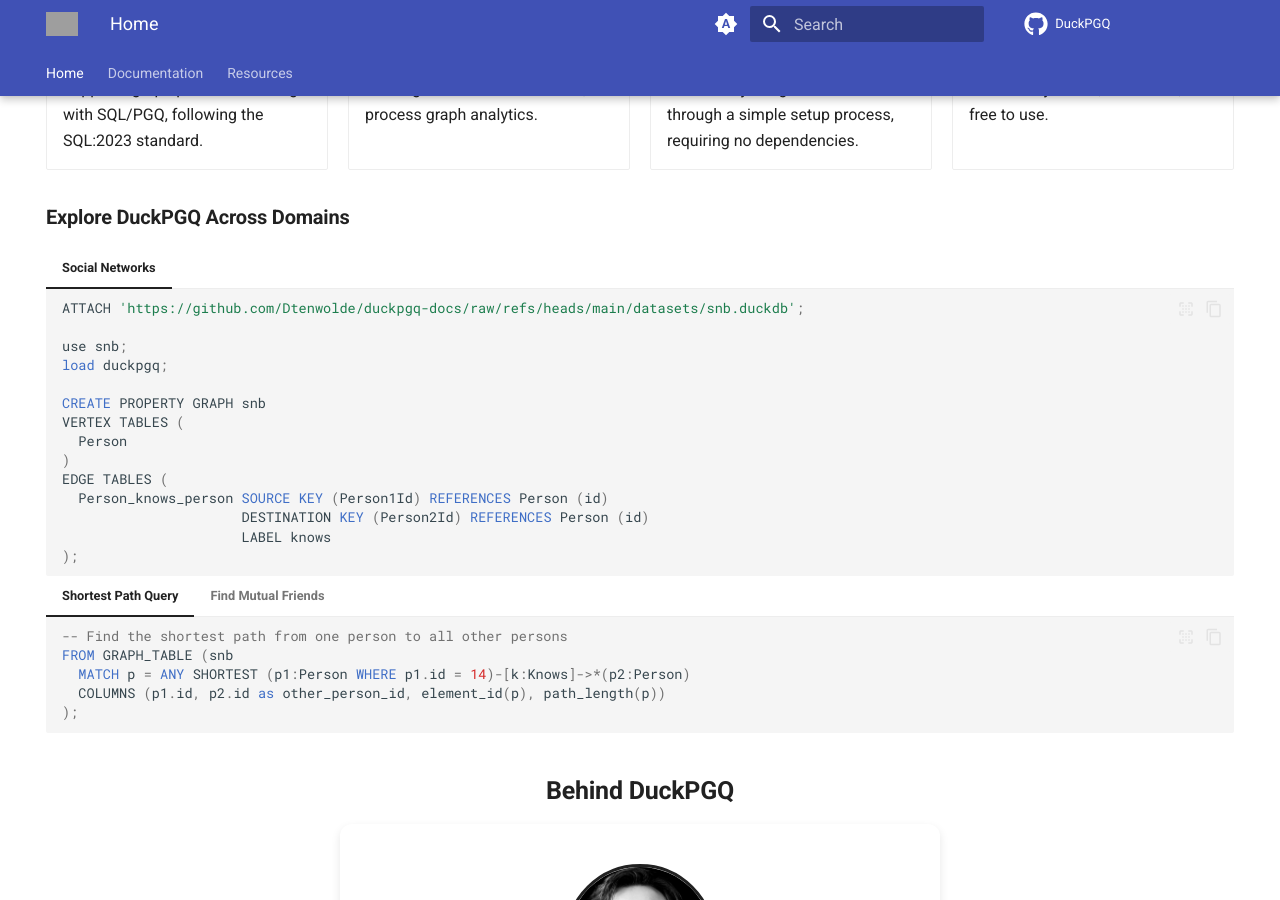
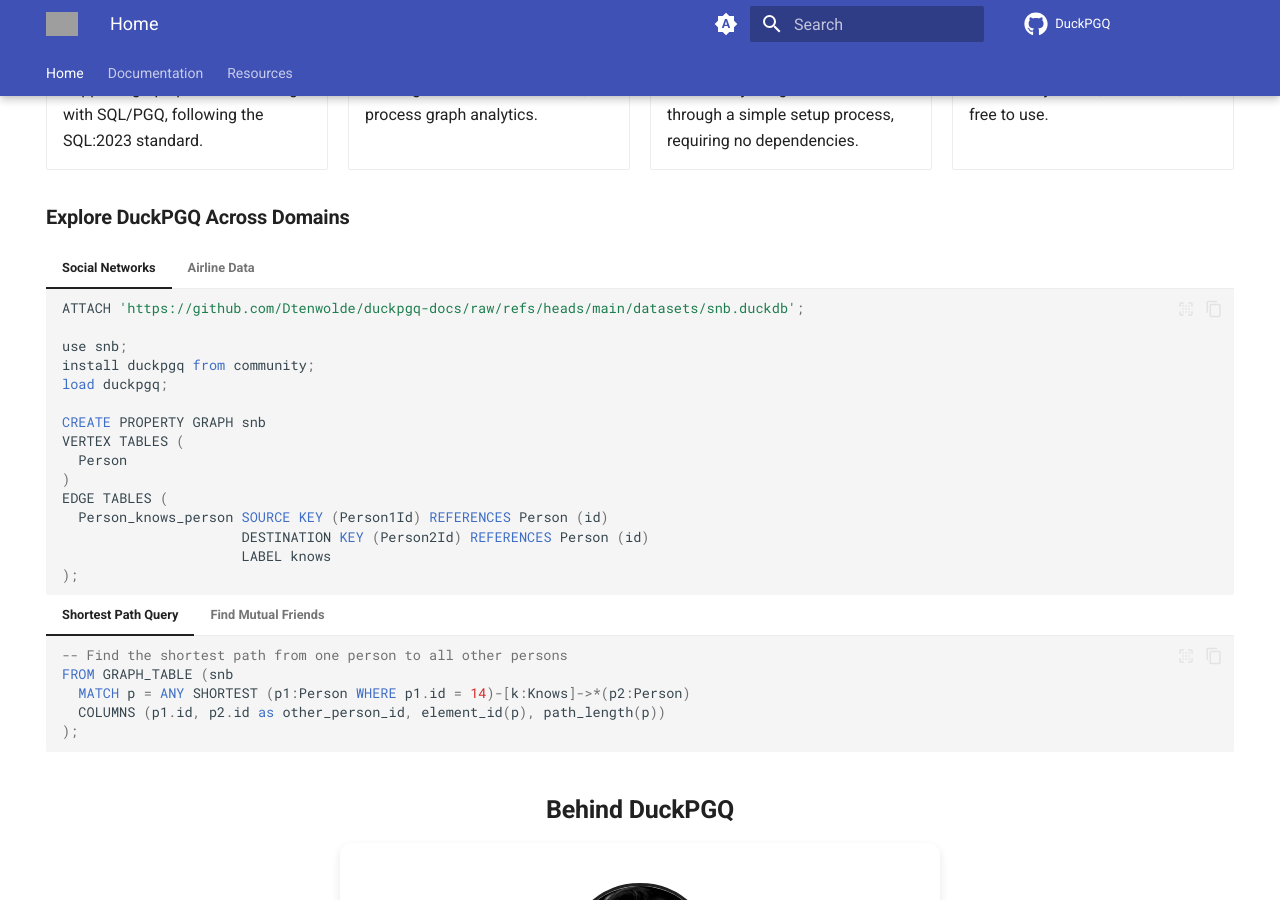
Before and after one commit to Dtenwolde/duckpgq-docs, an MkDocs documentation site: the page built from docs/index.md, in a window 1280 px wide and 900 px high, scrolled down 757 px. Built offline with MkDocs 1.6.1 and Material for MkDocs 9.7.7, drawn with Linux system fonts in a browser that asks for light colours; nearby versions of some CDN libraries; comment, search, counter and statistics services are not loaded; part of the change alters nothing that is shown; grey boxes are pictures that could not be loaded.

Commit message:
Adding airline data example

````diff
--- a/docs/index.md
+++ b/docs/index.md
@@ -76,6 +76,7 @@ hide:
     ATTACH 'https://github.com/Dtenwolde/duckpgq-docs/raw/refs/heads/main/datasets/snb.duckdb';
 
     use snb;
+    install duckpgq from community;
     load duckpgq;
 
     CREATE PROPERTY GRAPH snb
@@ -109,6 +110,54 @@ hide:
           );
           ```
 
+=== "Airline Data"
+
+    ```sql
+    ATTACH '';
+
+    use airline;
+    install duckpgq from community;
+    load duckpgq;
+
+    CREATE PROPERTY GRAPH flight_graph
+    VERTEX TABLES (
+      aircrafts_data, airports_data,
+      bookings, flights,
+      tickets, seats
+    )
+    EDGE TABLES (
+      flight_routes
+        SOURCE KEY (departure_airport) REFERENCES airports_data(airport_code)
+        DESTINATION KEY (arrival_airport) REFERENCES airports_data(airport_code),
+      ticket_flights
+        SOURCE KEY (ticket_no) REFERENCES tickets(ticket_no)
+        DESTINATION KEY (flight_id) REFERENCES flights(flight_id),
+      bookings_tickets
+        SOURCE KEY (book_ref) REFERENCES bookings(book_ref)
+        DESTINATION KEY (ticket_no) REFERENCES tickets(ticket_no),
+      boarding_passes
+        SOURCE KEY (ticket_no) REFERENCES tickets(ticket_no)
+        DESTINATION KEY (seat_no) REFERENCES seats(seat_no)
+    );
+    ```
+
+
+    === "Shortest Route Between Airports"
+
+      ```sql
+
+      FROM (
+        SELECT unnest(flights) AS flights
+        FROM GRAPH_TABLE (
+          flight_graph
+          MATCH o = ANY SHORTEST (a:airports_data WHERE a.airport_code = 'UKX')
+              -[fr:flight_routes]->*
+              (a2:airports_data WHERE a2.airport_code = 'CNN')
+          COLUMNS (edges(o) AS flights)
+        )
+      ) JOIN flight_routes f ON f.rowid = flights;
+      ```
+
 <h2 class="team-header">Behind DuckPGQ</h2>
 
 <div class="team-section">
````
